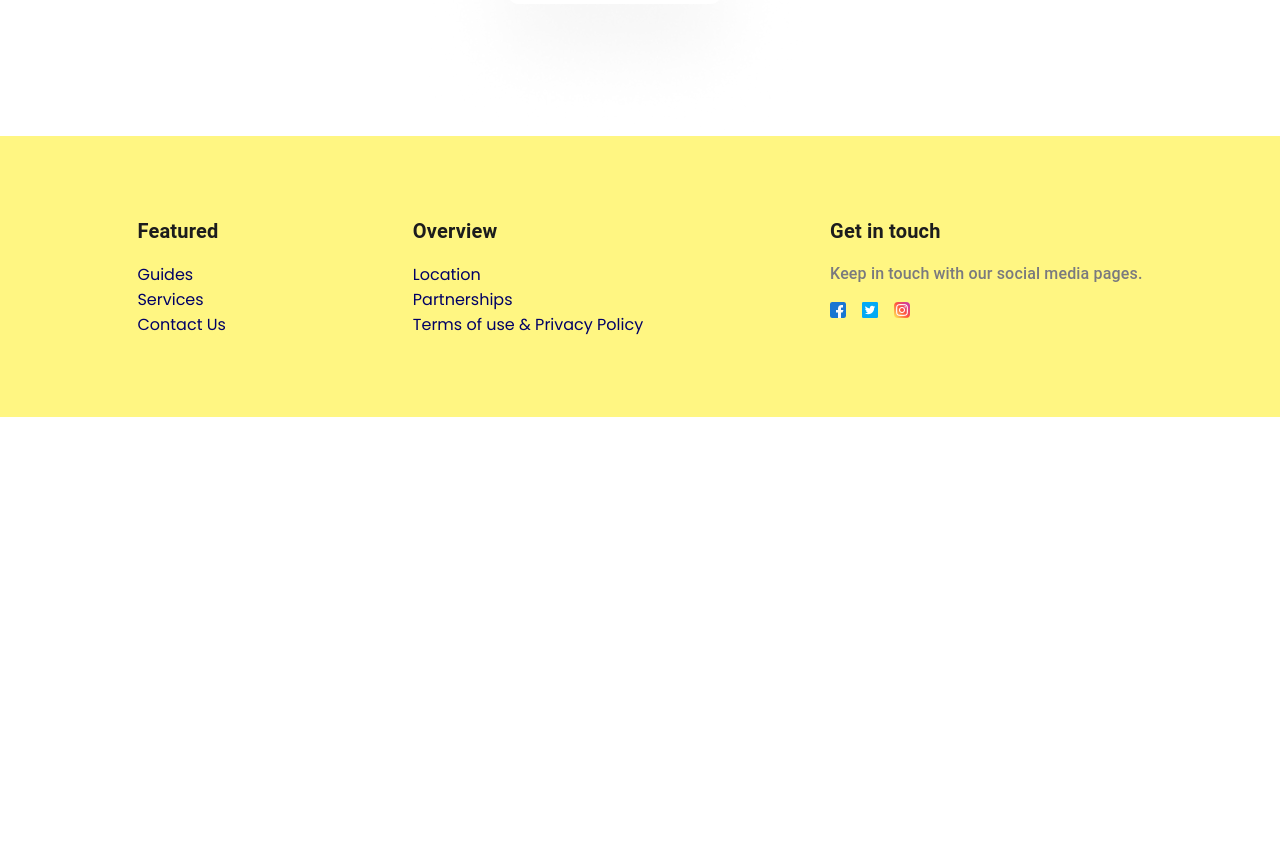
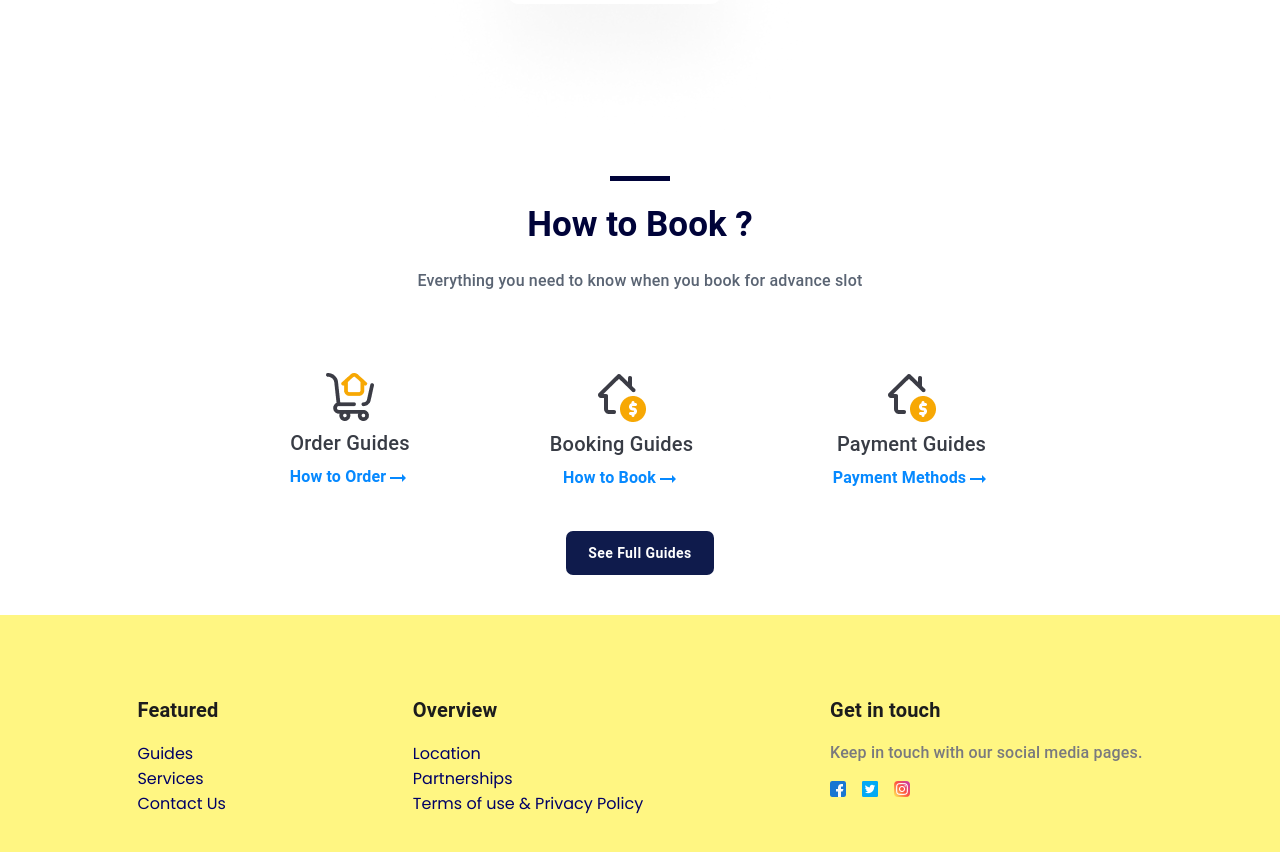
Before and after one commit to SuhailMuhammed1/Fork-Spoon-Web-App-Using-React, a React (Vite) app: page / in a window 1280 px wide. Shown: the part 1060-1912 px from the top of the page. Before the commit the page ends 1477 px from the top, so only its background shows below. Built offline with nearby package versions, Linux system fonts and the light colour scheme.

Commit message:
created booking page

```diff
--- a/src/App.jsx
+++ b/src/App.jsx
@@ -3,6 +3,7 @@ import Header from './components/Header/Header'
 import Welcome from './pages/Welcome/Welcome'
 import Footer from './components/Footer/Footer'
 import Partner from './pages/Partner/Partner'
+import Booking from './pages/Booking/Booking'
 
 function App() {
   return (
@@ -10,6 +11,7 @@ function App() {
     <Header/>
     <Welcome/>
     <Partner/>
+    <Booking/>
     <Footer/>
     </>
   )
--- /dev/null
+++ b/src/pages/Booking/Booking.jsx
@@ -0,0 +1,126 @@
+import { Box, Typography } from '@mui/material'
+import React from 'react'
+import CustomButton from '../../components/CustomButton/CustomButton';
+import buyIcon from '../../assets/img/buy_icon.png'
+import sellIcon from '../../assets/img/sell_icon.png'
+import ArrowRightAltIcon from '@mui/icons-material/ArrowRightAlt';
+import { styled } from '@mui/system';
+
+function Booking() {
+
+    const CustomBox = styled(Box)(({ theme }) => ({
+        with: '30%',
+        [theme.breakpoints.down('md')]: {
+            width: '85%',
+        }
+    }));
+
+    const GuidesBox = styled(Box)(({ theme }) => ({
+        display: 'flex',
+        justifyContent: 'space-around',
+        width: '70%',
+        marginTop: theme.spacing(5),
+        marginBottom: theme.spacing(5),
+        [theme.breakpoints.down('md')]: {
+            width: '100%',
+        },
+        [theme.breakpoints.down('sm')]: {
+            marginBottom: '0',
+            flexDirection: 'column',
+        },
+    }));
+
+    const GuideBox = styled(Box)(({ theme }) => ({
+        display: 'flex',
+        flexDirection: 'column',
+        alignItems: 'center',
+        marginTop: theme.spacing(5),
+        [theme.breakpoints.down('sm')]: {
+            margin: theme.spacing(2, 0, 2, 0),
+        },
+    }));
+
+    const guideBoxContent = [
+        {
+            icon: buyIcon,
+            alt: 'buyIcon',
+            title: 'Order Guides',
+            description: 'How to Order'
+        },
+        {
+            icon: sellIcon,
+            alt: 'sellIcon',
+            title: 'Booking Guides',
+            description: 'How to Book'
+        },
+        {
+            icon: sellIcon,
+            alt: 'sellIcon',
+            title: 'Payment Guides',
+            description: 'Payment Methods'
+        },
+    ];
+
+    return (
+        <Box sx={{
+            display: 'flex',
+            justifyContent: 'center',
+            flexDirection: 'column',
+            alignItems: 'center',
+            padding: '40px',
+        }}>
+            <div style={{ width: '5%', height: '5px', backgroundColor: '#000339', margin: '0 auto' }}></div>
+            <Typography variant='h3' sx={{
+                fontSize: '35px',
+                fontWeight: 'bold',
+                color: '#000339',
+                my: 3,
+            }}>
+                How to Book ?</Typography>
+            <CustomBox>
+                <Typography variant='body2' sx={{
+                    fontSize: '16px',
+                    fontWeight: '500',
+                    color: '#5A6473',
+                    textAlign: 'center',
+                }}>
+                    Everything you need to know when you book for advance slot</Typography>
+            </CustomBox>
+            <GuidesBox>
+                {
+                    guideBoxContent.map((item, index) => (
+                        <GuideBox key={index}>
+                            <img src={item.icon} alt={item.alt} />
+                            <Typography variant='body2' sx={{
+                                fontSize: '20px',
+                                fontWeight: '500',
+                                color: '#383C45',
+                                my: 1,
+                            }}>
+                                {item.title}
+                            </Typography>
+                            <Box sx={{
+                                cursor: 'pointer',
+                                display: 'flex',
+                                justifyContent: 'center',
+                                alignItems: 'center',
+                            }}>
+                                <Typography variant='body2' sx={{
+                                    fontSize: '16px',
+                                    fontWeight: 'bold',
+                                    color: '#0689FF'
+                                }}>
+                                    {item.description}
+                                </Typography>
+                                <ArrowRightAltIcon style={{ color: '#0689FF' }} />
+                            </Box>
+                        </GuideBox>
+                    ))
+                }
+            </GuidesBox>
+            <CustomButton backgroundColor="#0F1B4C" color="#fff" buttonText="See Full Guides" guideBtn={true} />
+        </Box>
+    )
+}
+
+export default Booking
```
